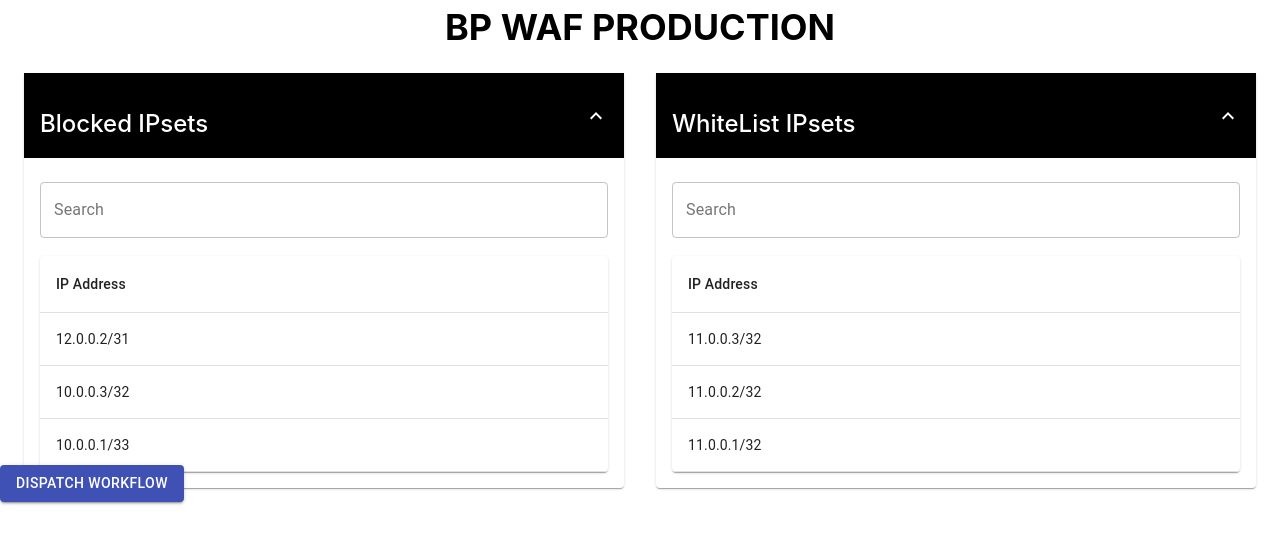
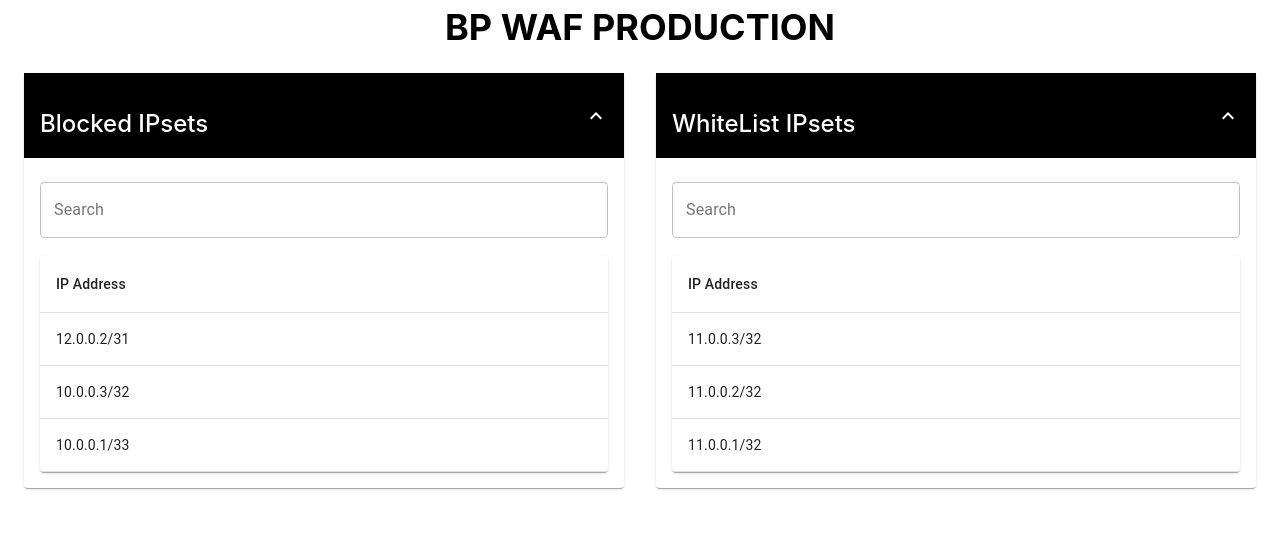
Before and after one commit to okHadi/get-IPsets-WAF, a React (Create React App) app: page / in a window 1280 px wide. Shown: the top 544 px of the page. Built offline with nearby package versions, Linux system fonts and the light colour scheme.

Commit message:
add to IPset workflow added

```diff
--- a/package.json
+++ b/package.json
@@ -15,6 +15,7 @@
     "@testing-library/user-event": "^14.4.3",
     "axios": "^1.4.0",
     "dotenv": "^16.0.3",
+    "env-cmd": "^10.1.0",
     "react": "^18.2.0",
     "react-dom": "^18.2.0",
     "react-scripts": "5.0.1",
@@ -23,7 +24,7 @@
   },
   "scripts": {
     "start": "react-scripts start",
-    "build": "react-scripts build",
+    "build": "env-cmd -f .env react-scripts build",
     "test": "react-scripts test",
     "eject": "react-scripts eject"
   },
--- a/src/App.js
+++ b/src/App.js
@@ -14,12 +14,9 @@ import {
   Accordion,
   AccordionDetails,
   TextField,
-  Button, // Add the Button component import
 } from '@material-ui/core';
 import ExpandMoreIcon from '@material-ui/icons/ExpandMore';
 import './App.css';
-import axios from 'axios';
-
 
 const StyledExpandMoreIcon = withStyles({
   root: {
@@ -43,9 +40,18 @@ export default function App() {
   const classes = useStyles();
   const [searchTerm, setSearchTerm] = useState('');
   const [filteredData, setFilteredData] = useState({
-    blocked: statusData.Blocked.map((ip) => ({ ip, status: 'blocked' })),
-    whitelist: statusData.WhiteList.map((ip) => ({ ip, status: 'whitelisted' })),
+    blocked: statusData.Blocked.map(ip => ({ ip, status: 'blocked' })),
+    whitelist: statusData.WhiteList.map(ip => ({ ip, status: 'whitelisted' })),
   });
+  useEffect(() => {
+    const filteredBlocked = statusData.Blocked.filter((row) =>
+      row.toLowerCase().includes(searchTerm.toLowerCase())
+    ).map(ip => ({ ip, status: 'blocked' }));
+    const filteredWhitelist = statusData.WhiteList.filter((row) =>
+      row.toLowerCase().includes(searchTerm.toLowerCase())
+    ).map(ip => ({ ip, status: 'whitelisted' }));
+    setFilteredData({ blocked: filteredBlocked, whitelist: filteredWhitelist });
+  }, [searchTerm]);
   const AccordionSummary = withStyles({
     root: {
       backgroundColor: 'black',
@@ -57,51 +63,9 @@ export default function App() {
     },
     expanded: {},
   })(MuiAccordionSummary);
-
-  useEffect(() => {
-    const filteredBlocked = statusData.Blocked.filter((row) =>
-      row.toLowerCase().includes(searchTerm.toLowerCase())
-    ).map((ip) => ({ ip, status: 'blocked' }));
-    const filteredWhitelist = statusData.WhiteList.filter((row) =>
-      row.toLowerCase().includes(searchTerm.toLowerCase())
-    ).map((ip) => ({ ip, status: 'whitelisted' }));
-    setFilteredData({ blocked: filteredBlocked, whitelist: filteredWhitelist });
-  }, [searchTerm]);
-
   const handleSearchChange = (event) => {
     setSearchTerm(event.target.value);
   };
-
-  const dispatchWorkflow = async () => {
-    const owner = 'okHadi';
-    const repo = 'get-IPsets-WAF';
-    const workflowId = '56979211';
-    const branchName = 'main';
-    const accessToken = process.env.REACT_APP_ACCESS_TOKEN; // Replace with your access token
-    //Expired token. Must be hidden.s
-    //TO DO: FIND OUT HOW TO HIDE TOKEN IN BUILD PIPELINE FOR GITHUB PAGES
-    const url = `https://api.github.com/repos/${owner}/${repo}/actions/workflows/${workflowId}/dispatches`;
-
-    try {
-      const response = await axios.post(
-        url,
-        {
-          ref: branchName,
-        },
-        {
-          headers: {
-            Authorization: `Bearer ${accessToken}`,
-            'Content-Type': 'application/json',
-          },
-        }
-      );
-
-      console.log('API Response:', response.data);
-    } catch (error) {
-      console.error('Error dispatching workflow:', error);
-    }
-  };
-
   return (
     <div>
       <h1>BP WAF PRODUCTION</h1>
@@ -184,11 +148,6 @@ export default function App() {
           </AccordionDetails>
         </div>
       </div>
-
-      {/* Button to trigger API reques t */}
-      <Button variant="contained" color="primary" onClick={dispatchWorkflow}>
-        Dispatch Workflow
-      </Button>
     </div>
   );
 }
```
Also changed, not shown: 1 other file (tests, documents, lock files or other folders).
